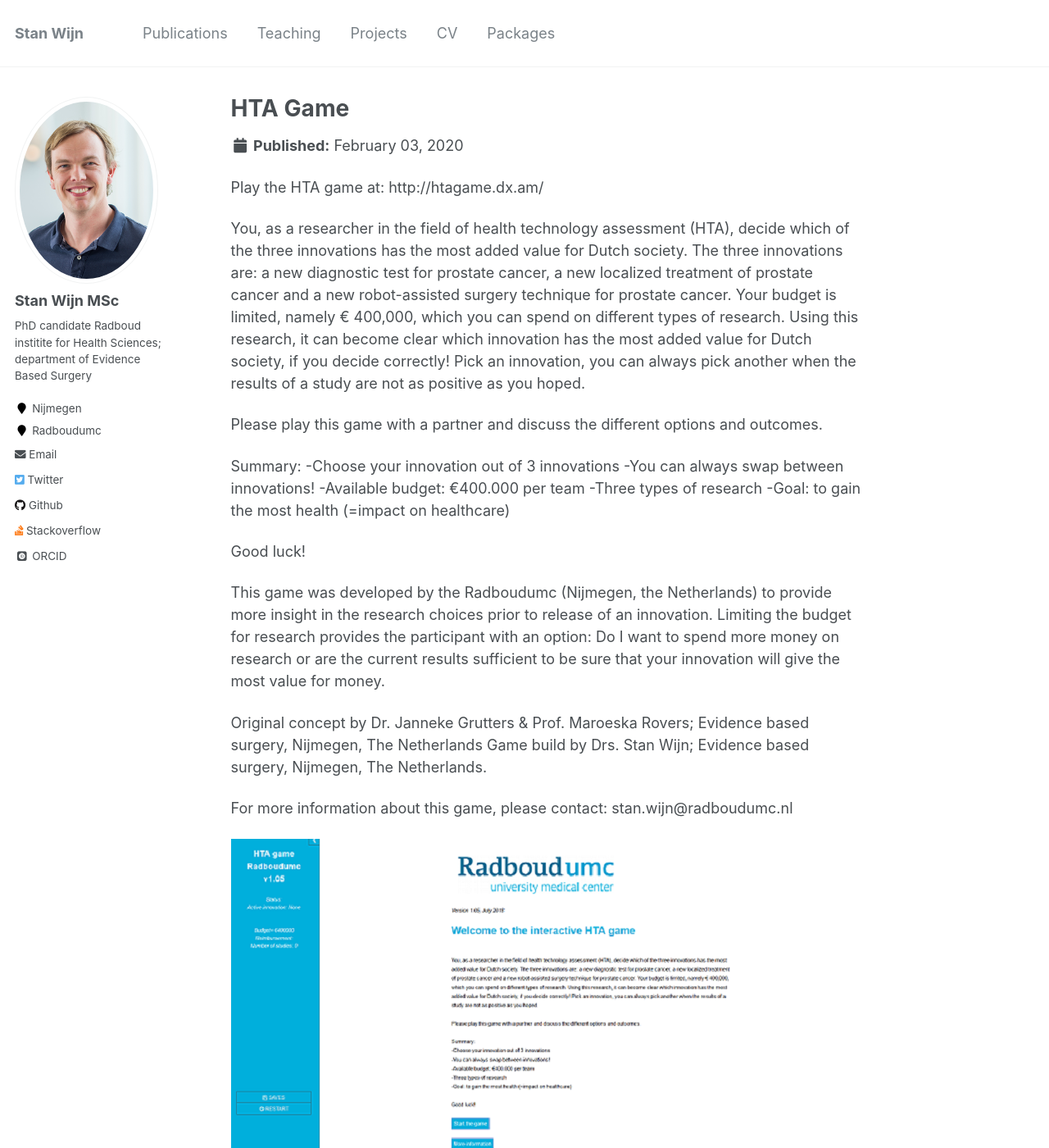
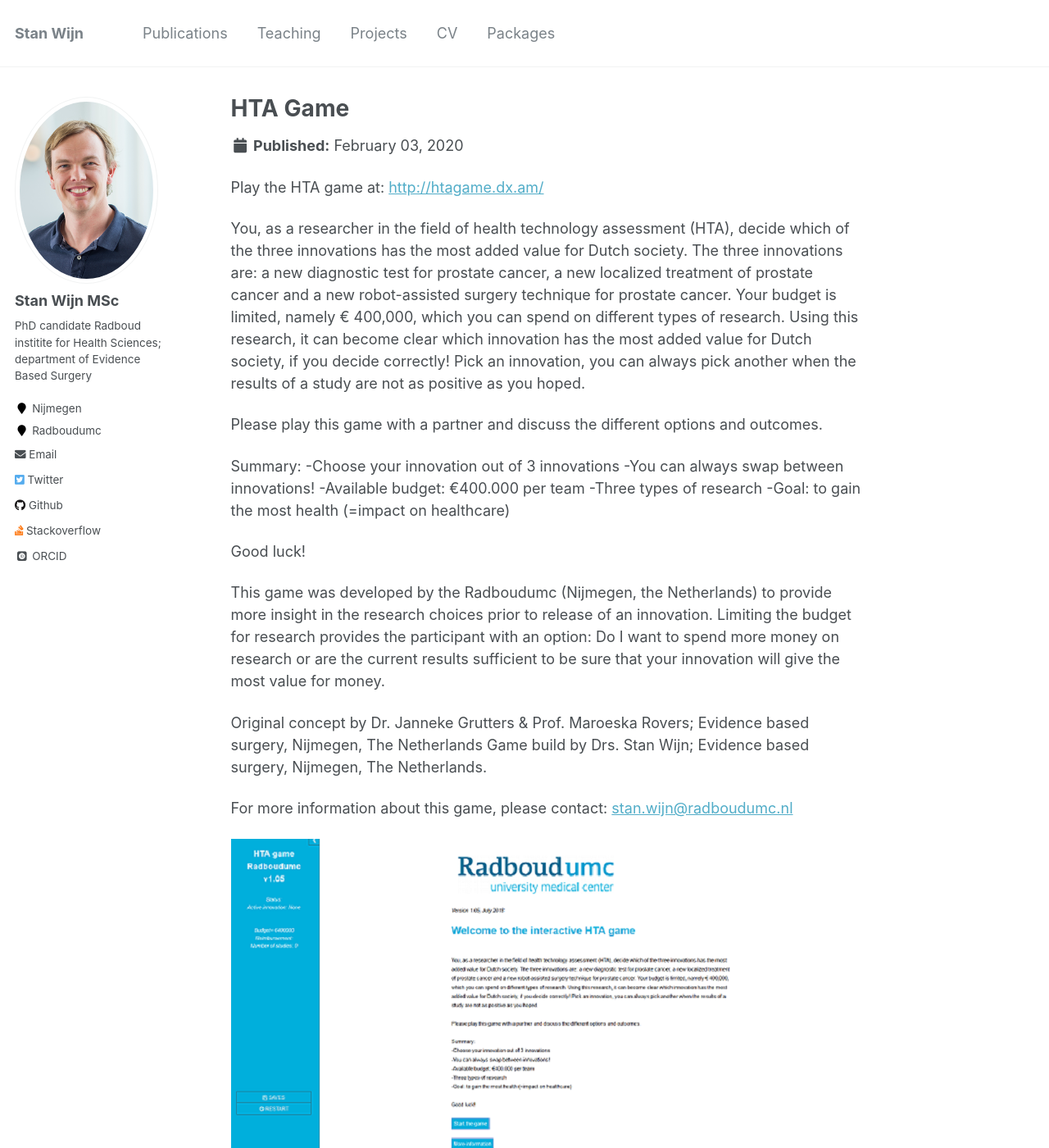
Before and after one commit to StanWijn/stanwijn.github.io, a Jekyll site: the page built from _portfolio/portfolio-2.md, in a window 1280 px wide and 1400 px high. Shown: the whole window at 82% size. Built offline with Jekyll 4.4.1, drawn with Linux system fonts in a browser that asks for light colours; some web fonts are replaced.

Commit message:
updated hyperlinks

```diff
--- a/_portfolio/portfolio-2.md
+++ b/_portfolio/portfolio-2.md
@@ -4,7 +4,7 @@
 collection: portfolio
 ---
 
-Play the HTA game at: http://htagame.dx.am/
+Play the HTA game at: <http://htagame.dx.am/>
 
 You, as a researcher in the field of health technology assessment (HTA), decide which of the three innovations has the most added value for Dutch society. The three innovations are: a new diagnostic test for prostate cancer, a new localized treatment of prostate cancer and a new robot-assisted surgery technique for prostate cancer. Your budget is limited, namely € 400,000, which you can spend on different types of research. Using this research, it can become clear which innovation has the most added value for Dutch society, if you decide correctly! Pick an innovation, you can always pick another when the results of a study are not as positive as you hoped.
 
```
Also changed, not shown: other parts of _portfolio/portfolio-2.md (+1 -1 lines), _portfolio/portfolio-1.md (+1 -1 lines), _portfolio/portfolio-3.md (+3 -1 lines).
